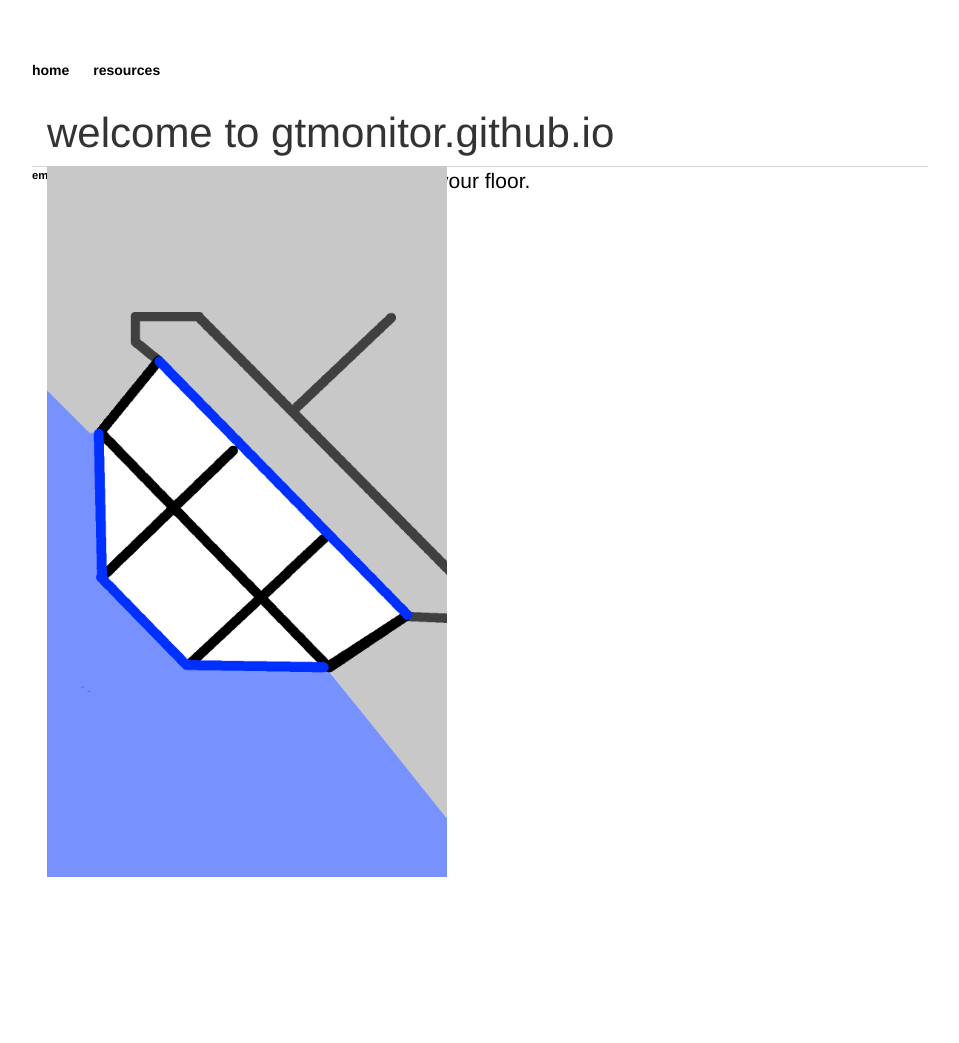
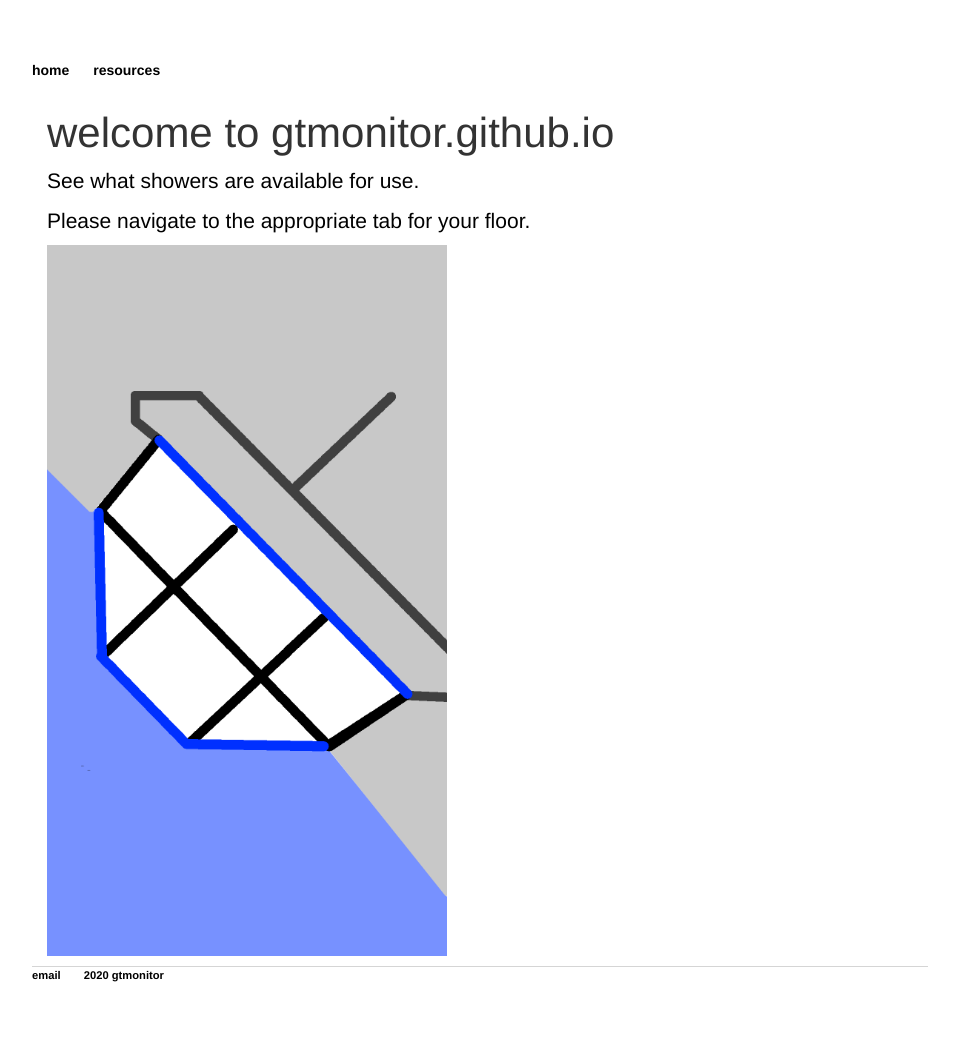
Before and after one commit to gtmonitor/gtmonitor.github.io, a Jekyll site: the page index.html, which Jekyll copies as it is, in a window 1280 px wide. Shown: the whole page, without its empty margins (160-1119 px from the left). Built offline with Jekyll 4.4.1, drawn with Linux system fonts in a browser that asks for light colours; comment, search, counter and statistics services are not loaded; before the commit the page ends 900 px from its top, so only the background shows below that.

Commit message:
Update main.css

```diff
--- a/css/main.css
+++ b/css/main.css
@@ -51,9 +51,6 @@
 	font-family:'Helvetica';
     line-height: 1.4em;
     color: #000000;
-	margin: 0 auto;
-	position: absolute;
-
 }
 footer {
     border-top: 1px solid #d5d5d5;
```
